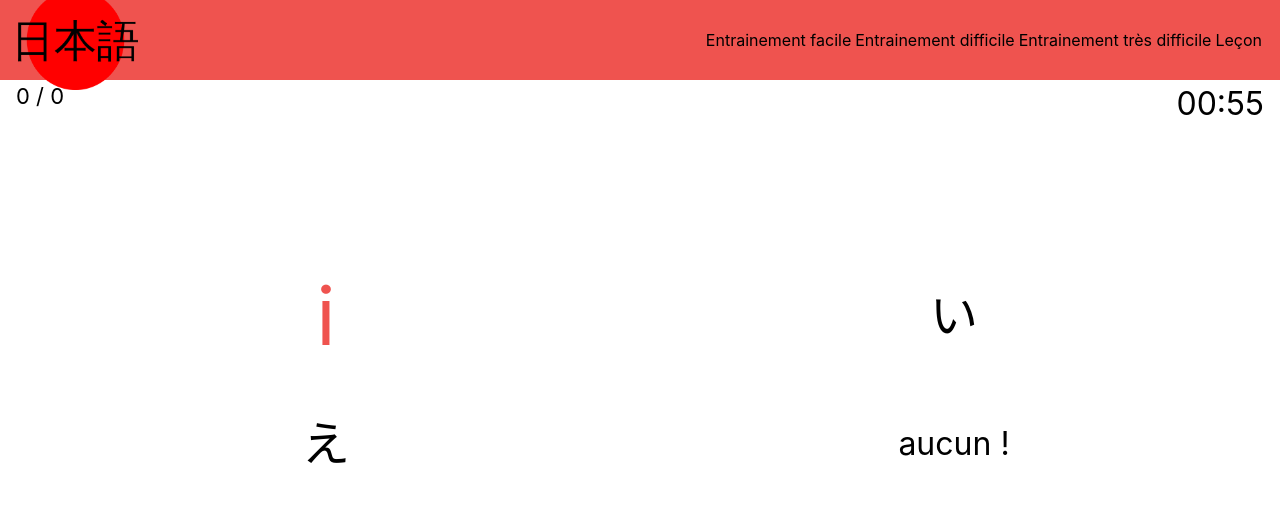
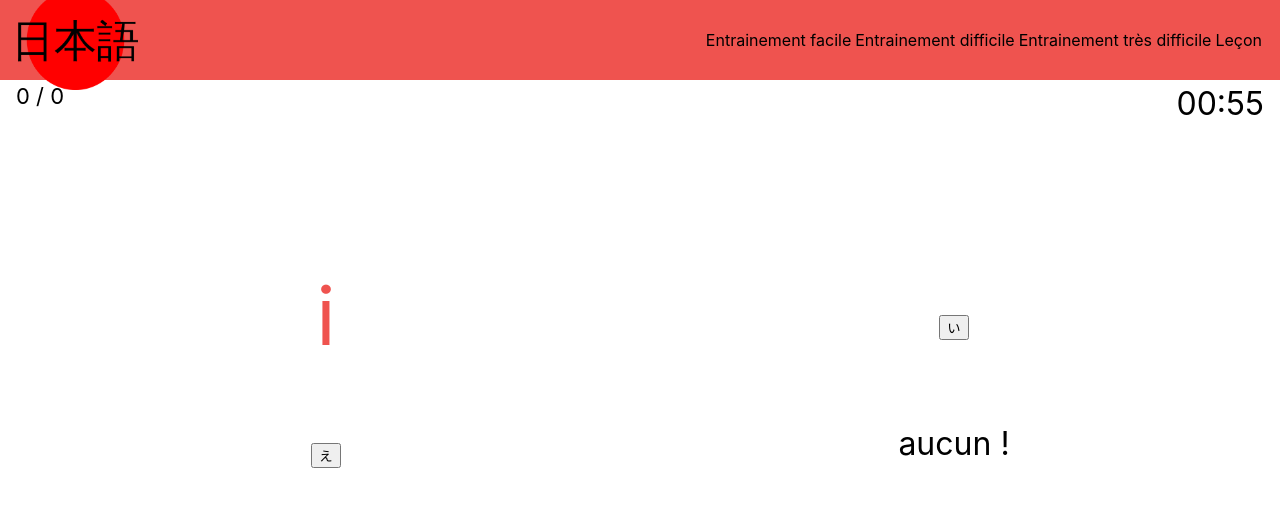
Before and after one commit to croulu/japanese, a React (Create React App) app: page /play in a window 1280 px wide. Shown: the top 506 px of the page. Built offline with nearby package versions, Linux system fonts and the light colour scheme.

Commit message:
remove warnings

```diff
--- a/src/component/PlayLesson/PlayItem.tsx
+++ b/src/component/PlayLesson/PlayItem.tsx
@@ -77,7 +77,7 @@ export const PlayItem = (props: { practice:Practice, level:string }) => {
                     ? <div><ProposalNoneOfAbove
                         key="none" syllableToGuess={syllableToGuess}
                         handleClick={handleProposalExcludedClick}/></div>
-                    : <div></div>
+                    : <div>&nbsp;</div>
                 }
             </div>
         </div>
--- a/src/component/PlayLesson/Proposal.tsx
+++ b/src/component/PlayLesson/Proposal.tsx
@@ -5,7 +5,7 @@ import {SyllableRomaji} from "../../domain/SyllableRomaji";
 import {SyllableKana} from "../../domain/SyllableKana";
 
 export const Proposal = (props: { syllable:Syllable, isKanaToGuess:boolean, handleClick:(syllable: Syllable)=>void, level:string }) => {
-    const { syllable, isKanaToGuess, handleClick, level } = props;
+    const { syllable, isKanaToGuess, handleClick } = props;
 
     // TODO logique à enlever d'ici
     let displayProposal:string;
@@ -19,9 +19,9 @@ export const Proposal = (props: { syllable:Syllable, isKanaToGuess:boolean, hand
 
     return (
         <div className="playKanaChoiceItem">
-            <div> <a onClick={() => handleClick(syllable)}>
+            <div> <button onClick={() => handleClick(syllable)}>
                 {displayProposal}
-            </a></div>
+            </button></div>
         </div>
     );
 };
```
